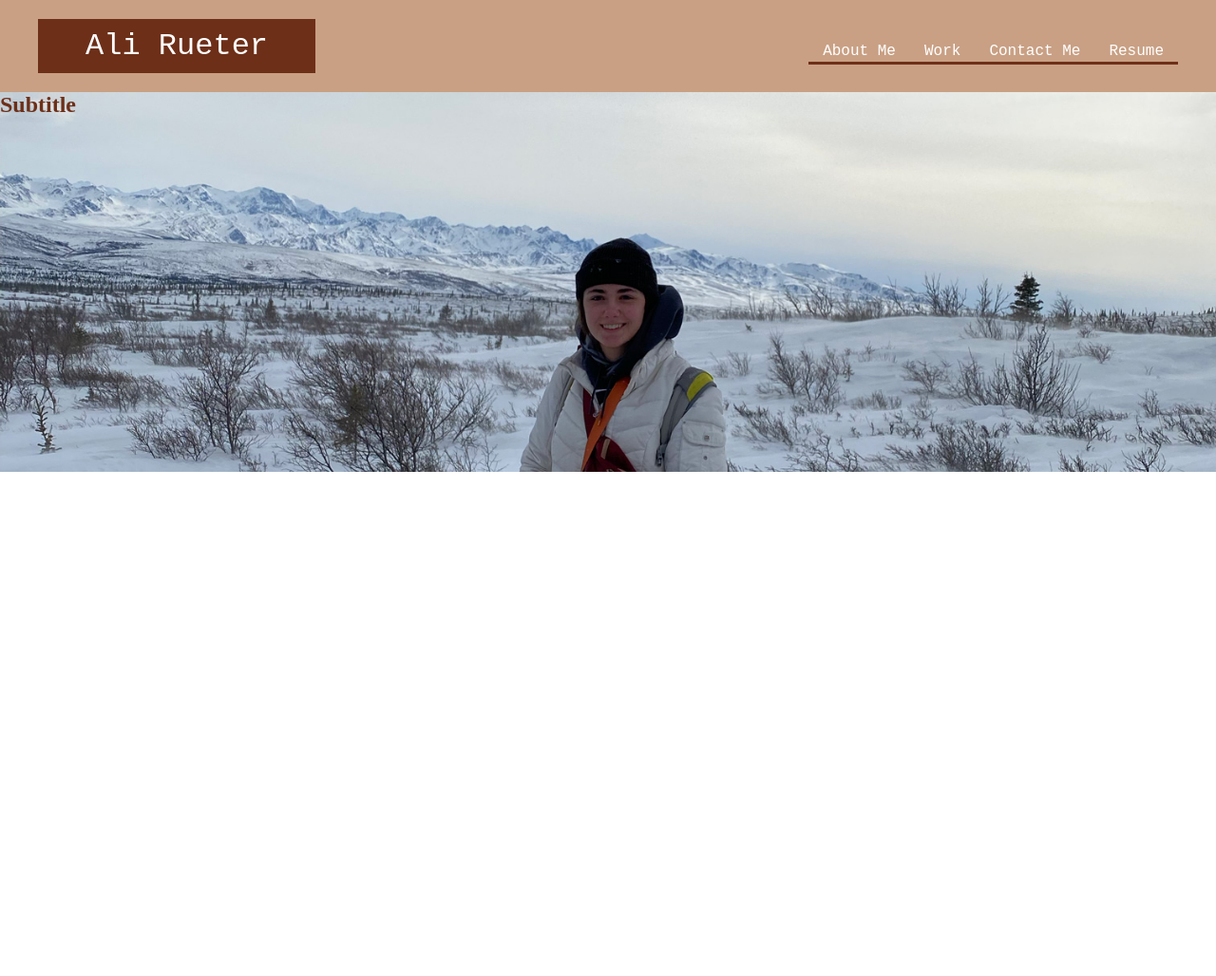
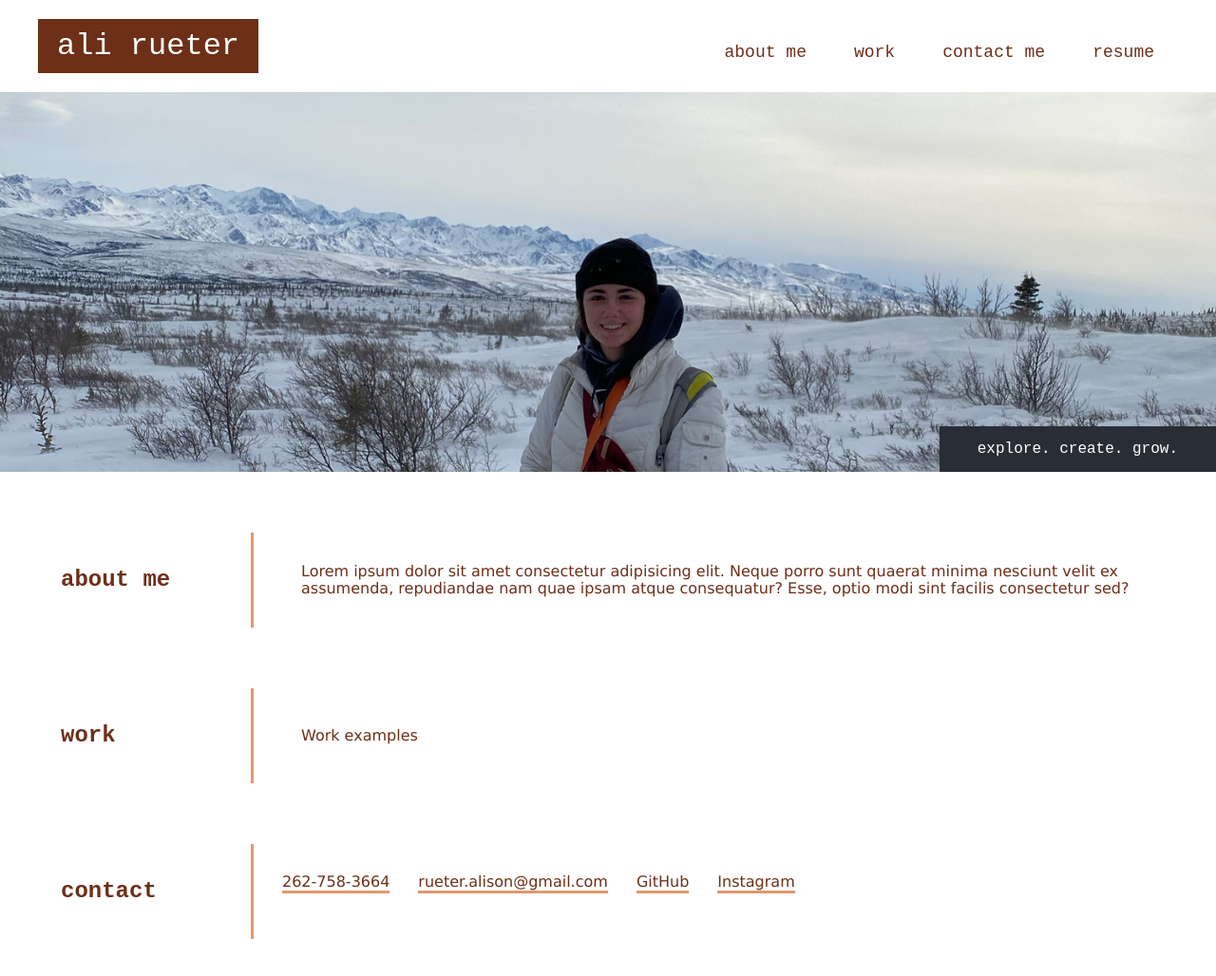
Before and after one commit to alirueter/my-portfolio, a plain HTML site: page index.html in a window 1280 px wide. Shown: the whole page at 95% size. Before the commit the page ends 800 px from the top, so only its background shows below. Drawn offline with Linux system fonts and the light colour scheme.

Commit message:
html structure and css styles

```diff
--- a/assets/css/style.css
+++ b/assets/css/style.css
@@ -1,10 +1,9 @@
 :root {
     --primary-color: #6d2f18;
     --secondary-color: #E0996F;
-    --tertiary-color: #c9a084;
-    --primary-font: Arial, Helvetica, sans-serif;
-    --headings: "Courier New", Courier, monospace;
-    --body-text: Verdana, sans-serif;
+    --tertiary-color: #292d36;
+    --mono: "Courier New", Courier, monospace;
+    --sans-serif: Verdana, sans-serif;
 }
 
 * {
@@ -12,22 +11,31 @@
     padding: 0;
 }
 
+a {
+    color: var(--primary-color);
+    text-decoration: none;
+}
+
 body {
-    color: var(--primary-color)
+    color: var(--primary-color);
+    font-family: var(--sans-serif);
 }
 
 header {
-    font-family: var(--headings);
     display: flex;
     justify-content: space-between;
-    flex-wrap: wrap;
-    background-color: var(--tertiary-color);
+    flex-wrap: nowrap;
+    flex-direction: row;
+    font-family: var(--mono);
+    background-color: white;
     padding: 20px 40px;
+    width: full-width;
 }
 
 header h1 {
-    padding: 10px 50px;
     background-color: var(--primary-color);
+    align-items: flex-start;
+    padding: 10px 20px;
 }
 
 header a {
@@ -46,9 +54,10 @@ header nav ul {
 }
 
 header nav ul li a {
-    padding: 10px 15px;
-    border-bottom: 3px solid var(--primary-color);
+    padding: 10px 25px;
     padding-bottom: 2px;
+    color: var(--primary-color);
+    font-size: 18px;
 }
 
 .cover-image {
@@ -56,8 +65,54 @@ header nav ul li a {
     background-size: cover;
     background-position: center;
     height: 400px;
+    display: flex;
+    flex-direction: row-reverse;
 }
 
 .subtitle {
+    align-self: flex-end;
+    padding: 15px 40px;
+    background-color: var(--tertiary-color);
+    text-align: center;
+    color: white;
+    font-family: var(--mono);
+}
 
+.subtitle h2, h3 {
+    font-size: medium;
+    font-weight: lighter;
 }
+
+.about-me, .work, .contact{
+    display: flex;
+    flex-direction: row;
+    margin: 5%;
+}
+
+.about-me h2, .work h2, .contact h2 {
+    padding-right: 50px;
+    display: inline-flex;
+    align-content: left;
+    width: 150px;
+    border-right: solid 3px var(--secondary-color);
+    line-height: 100px;
+    text-align: center;
+    font-family: var(--mono);
+}
+
+.about-me p, .work p, .contact p {
+    padding-left: 50px;
+    height: 100px;
+    line-height: 18px;
+    vertical-align: middle;
+    display: table-cell;
+}
+
+table {
+    border-spacing: 30px;
+}
+
+table tr th{
+    border-bottom: 3px solid var(--secondary-color);
+    font-weight: lighter;
+}
--- a/index.html
+++ b/index.html
@@ -10,23 +10,23 @@
         <header>
             <!--name-->
             <h1>
-                <a href="/">Ali Rueter</a>
+                <a href="/">ali rueter</a>
             </h1>
             <nav>
                 <!--unordered list-->
                 <ul>
                     <!--list items-->
                     <li>
-                        <a href="#about-me">About Me</a>
+                        <a href="#about-me">about me</a>
                     </li>
                     <li>
-                        <a href="#work">Work</a>
+                        <a href="#work">work</a>
                     </li>
                     <li>
-                        <a href="#contact-me">Contact Me</a>
+                        <a href="#contact-me">contact me</a>
                     </li>
                     <li>
-                        <a href="./assets/documents/resume.pdf" target="_blank">Resume</a>
+                        <a href="./assets/documents/resume.pdf" target="_blank">resume</a>
                     </li>
                 </ul>
             </nav>
@@ -34,20 +34,53 @@
         <!--cover image section-->
         <section class="cover-image">
             <div class="subtitle">
-                <h2>Subtitle</h2>
+                <h2>explore. create. grow.</h2>
             </div>
         </section>
+        <div class="content">
             <!--about me section-->
-        <section>
-
+            <section class="about-me">
+                <div>
+                    <h2>
+                        about me
+                    </h2>
+                </div>
+                <div>
+                    <p>Lorem ipsum dolor sit amet consectetur adipisicing elit. Neque porro sunt quaerat minima nesciunt velit ex assumenda, repudiandae nam quae ipsam atque consequatur? Esse, optio modi sint facilis consectetur sed?</p>
+                </div>
             </section>
             <!--work section-->
-        <section>
-
+            <section class="work">
+                <div>
+                    <h2>
+                        work
+                    </h2>
+                </div>
+                <div>
+                    <p>
+                        Work examples
+                    </p>
+                </div>
             </section>
             <!--contact me section-->
-        <section>
+            <section class="contact">
+                <div>
+                    <h2>
+                        contact
+                    </h2>
+                </div>
+                <div>
+                    <table id="contact-table">
+                        <tr>
+                            <th><a href="tel:262-758-3664">262-758-3664</a></th>
+                            <th><a href="mailto:rueter.alison@gmail.com">rueter.alison@gmail.com</a></th>
+                            <th>GitHub</th>
+                            <th>Instagram</th>
+                        </tr>
 
+                    </table>
+                </div>
             </section>
+        </div>
     </body>
 </html>
```
Lines whose indentation alone changed are shown as unchanged.
